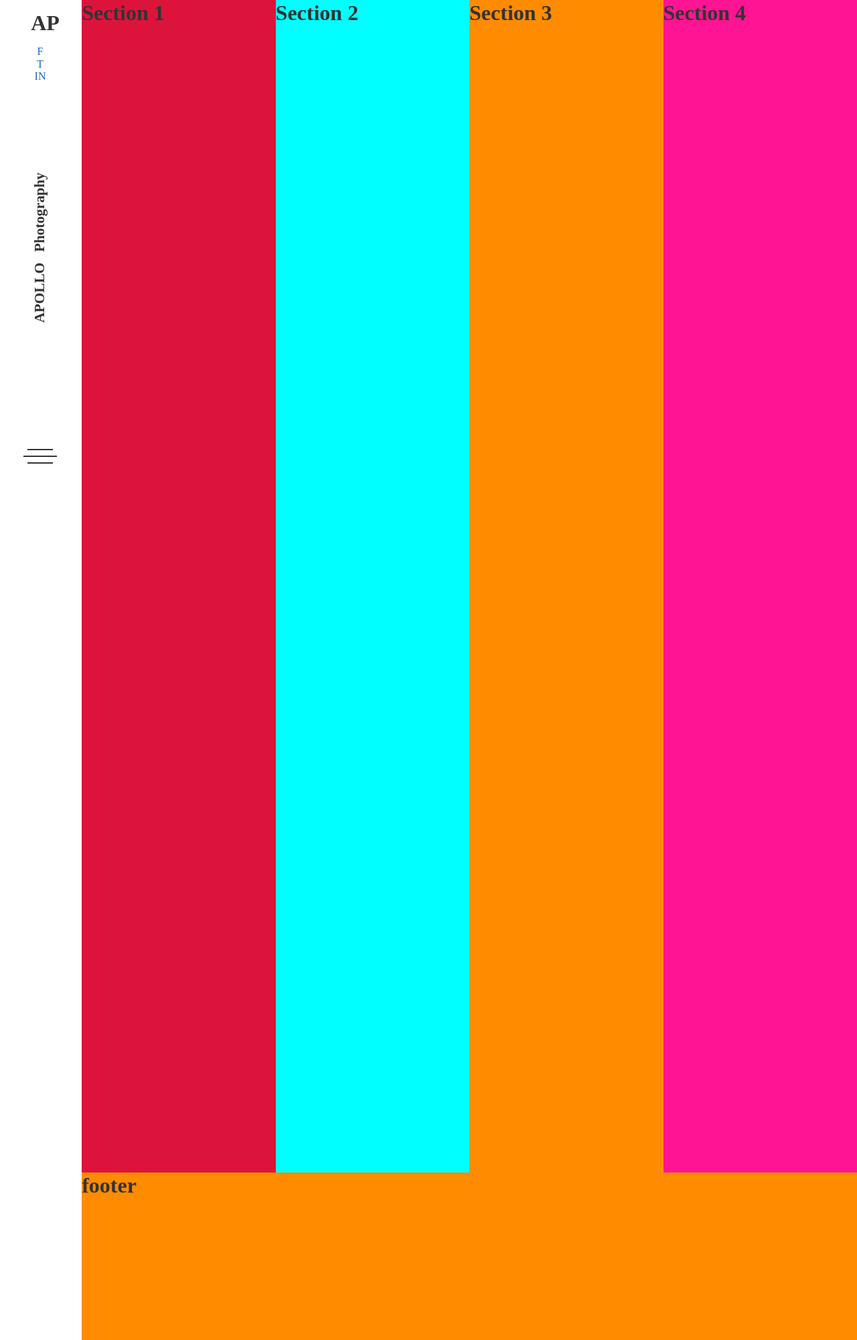
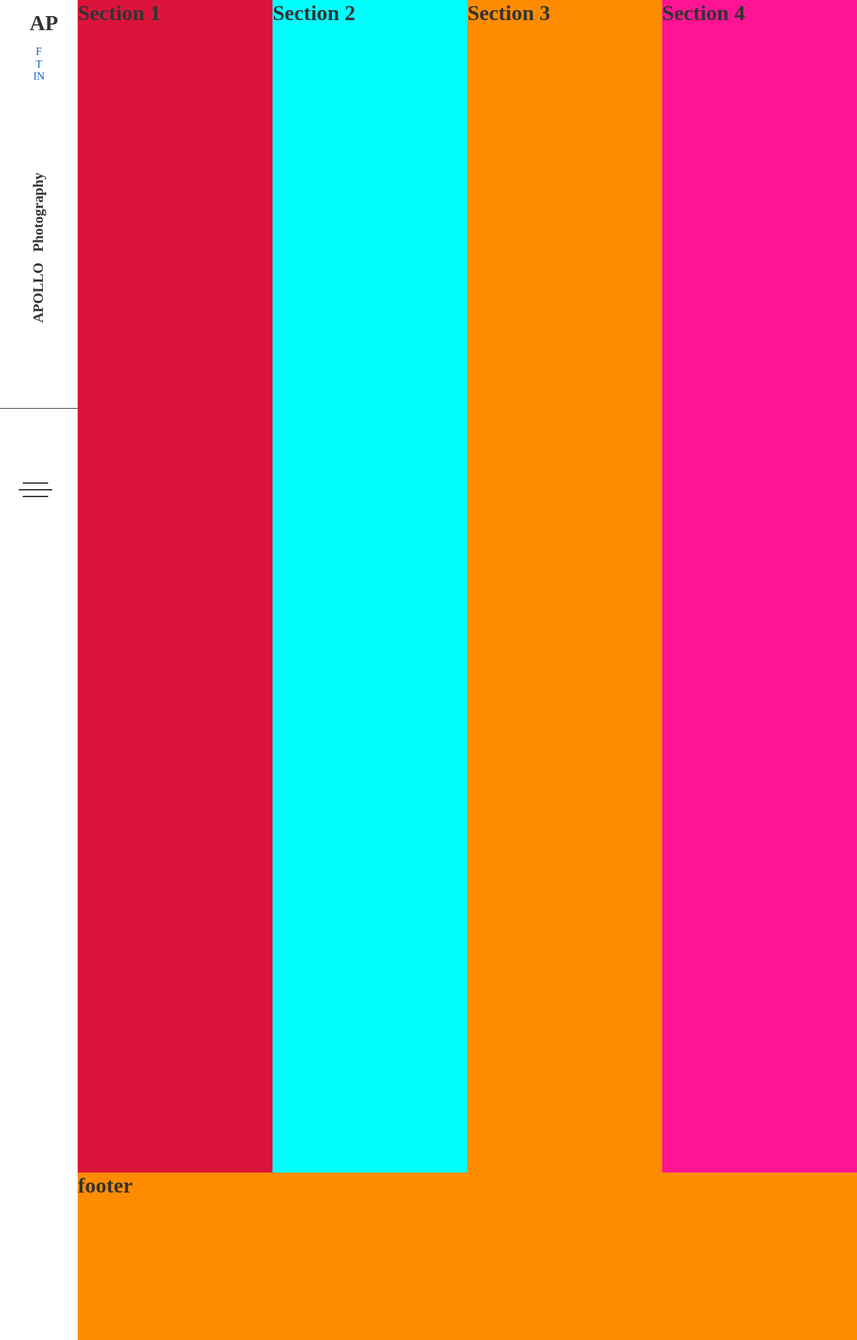
Before and after one commit to Nappolini/Apolo, a Jekyll site: the page built from index.html, in a window 1280 px wide. Shown: the whole page at 67% size. Built offline with Jekyll 4.4.1, drawn with Linux system fonts in a browser that asks for light colours.

Commit message:
Styled header

```diff
--- a/assets/css/2-layouts/_home-wrap.scss
+++ b/assets/css/2-layouts/_home-wrap.scss
@@ -54,7 +54,7 @@ h1{
     }
 
     .nav-header{
-        flex-basis: 135px;
+        flex-basis: 10%;
     }
 
      .main-body{
@@ -64,7 +64,7 @@ h1{
     }
 
     .col-1{
-        flex-basis: 33.333%;
+        flex-basis: 33.33%;
         height: 1750px;
     }
 
@@ -87,7 +87,7 @@ h1{
     }
 
     .nav-header{
-        flex-basis: 135px;
+        flex-basis: 10%;
     }
 
      .main-body{
--- a/assets/css/main.css
+++ b/assets/css/main.css
@@ -641,8 +641,8 @@ h1 {
     -ms-flex-direction: row;
         flex-direction: row; }
   .nav-header {
-    -ms-flex-preferred-size: 135px;
-        flex-basis: 135px; }
+    -ms-flex-preferred-size: 10%;
+        flex-basis: 10%; }
   .main-body {
     display: -ms-flexbox;
     display: flex;
@@ -650,8 +650,8 @@ h1 {
         flex-wrap: wrap;
     height: 2000px; }
   .col-1 {
-    -ms-flex-preferred-size: 33.333%;
-        flex-basis: 33.333%;
+    -ms-flex-preferred-size: 33.33%;
+        flex-basis: 33.33%;
     height: 1750px; }
   .col-4 {
     -ms-flex-preferred-size: 100%;
@@ -665,8 +665,8 @@ h1 {
     -ms-flex-direction: row;
         flex-direction: row; }
   .nav-header {
-    -ms-flex-preferred-size: 135px;
-        flex-basis: 135px; }
+    -ms-flex-preferred-size: 10%;
+        flex-basis: 10%; }
   .main-body {
     display: -ms-flexbox;
     display: flex;
@@ -710,6 +710,7 @@ h1 {
 .mobile-nav-toggle {
   padding-top: 25px;
   padding-bottom: 25px;
+  margin-right: 10px;
   width: 50px;
   height: 100%;
   cursor: pointer; }
@@ -761,7 +762,9 @@ h1 {
 @media (min-width: 799px) {
   .header {
     position: fixed;
-    width: 120px;
+    -ms-flex-preferred-size: 10%;
+        flex-basis: 10%;
+    width: 9.075%;
     -ms-flex-direction: column;
         flex-direction: column; }
   .logo {
@@ -783,7 +786,11 @@ h1 {
     margin-top: 15px;
     margin-bottom: 80px; }
   .mobile-nav-toggle {
-    margin-top: 75px; } }
+    margin-top: 75px; }
+  .head-line {
+    height: 50px;
+    border-bottom: .5px solid #333;
+    width: 100%; } }
 
 .flex {
   display: -ms-flexbox;
```
Also changed, not shown: assets/css/3-includes/header.scss (+9 -2 lines), 2 other files.
